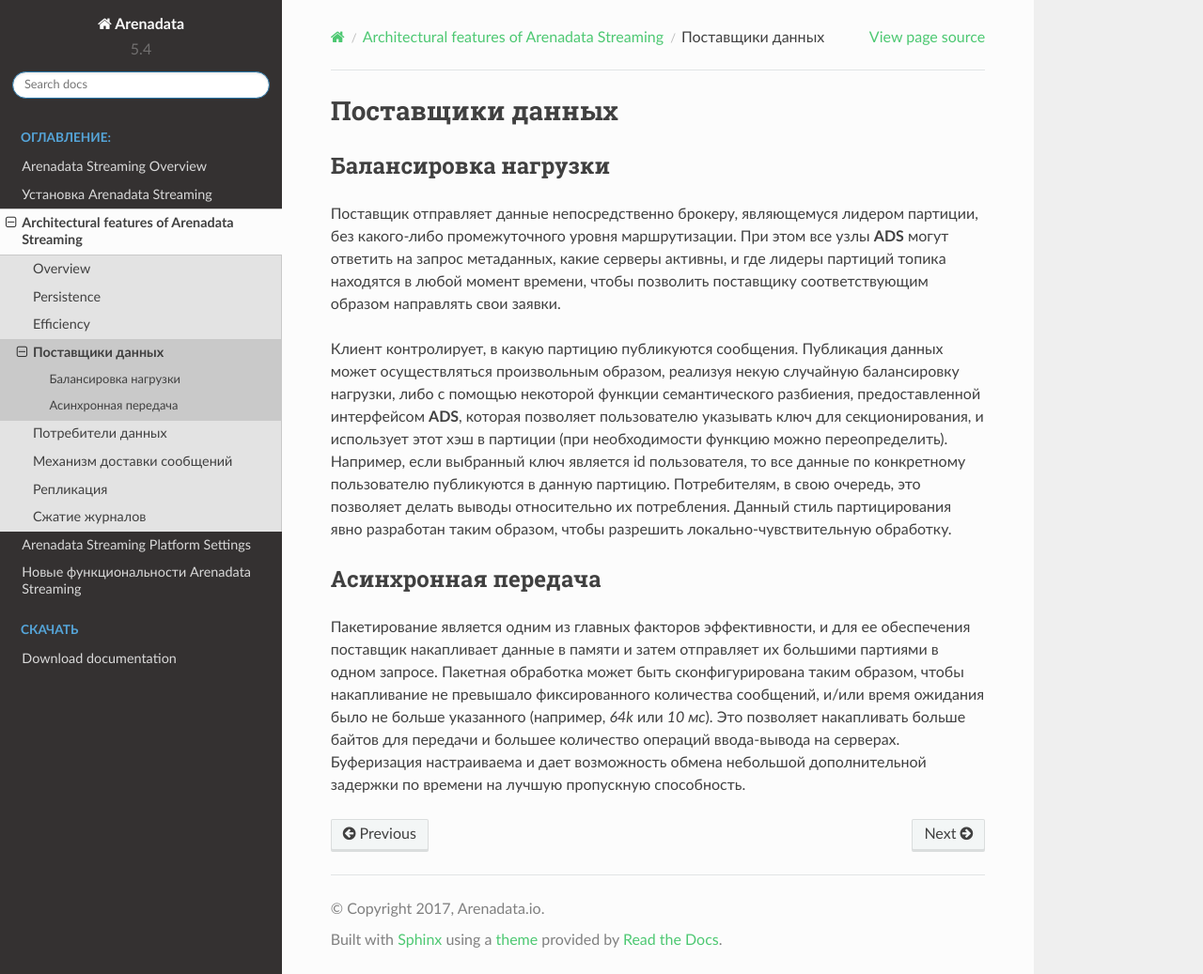
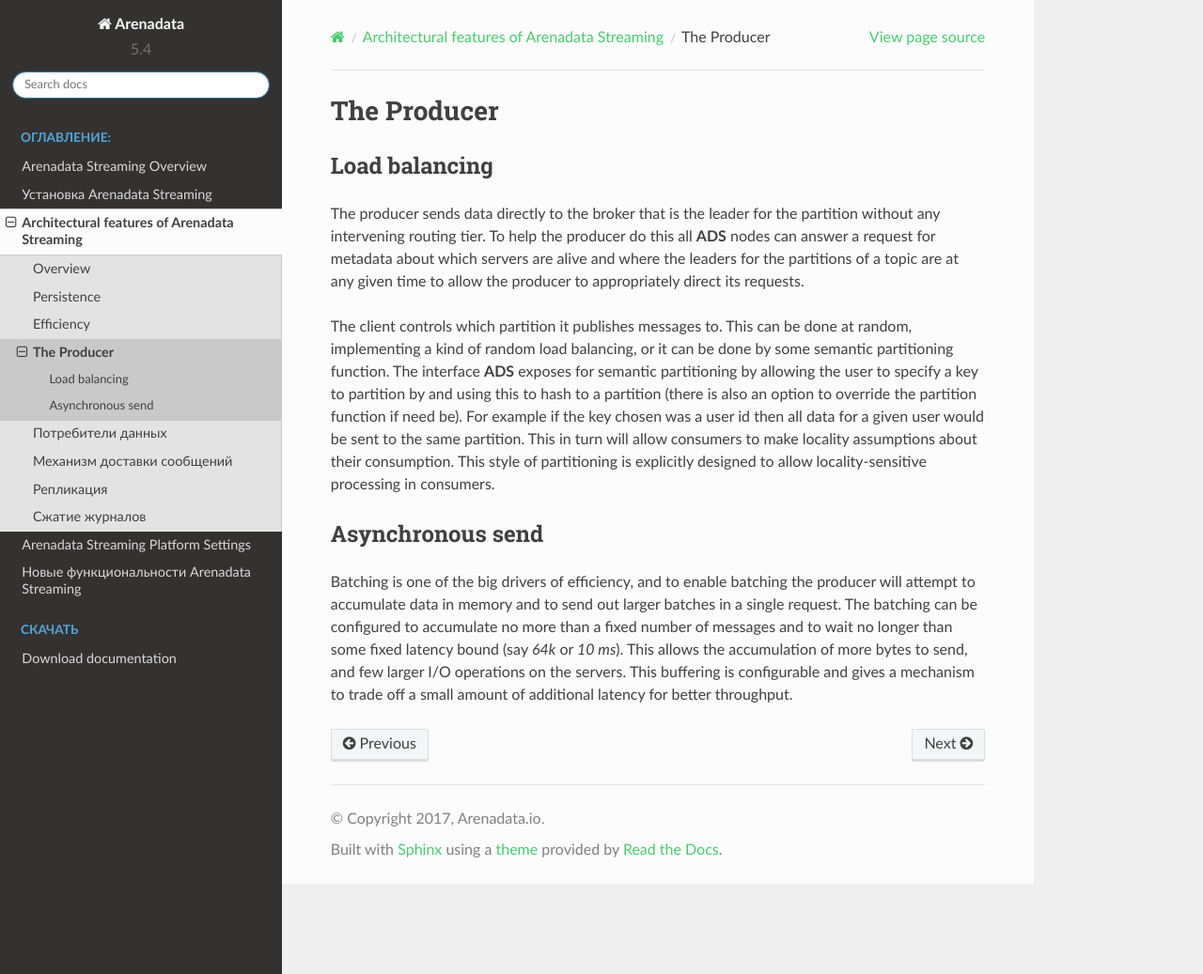
Before and after one commit to arenadata/docs_ads, a Sphinx documentation site: the page built from source/Architecture/producer.rst, in a window 1280 px wide and 1037 px high. Shown: the whole window at 94% size. Built offline with Sphinx 7.4.7 and the Read the Docs theme 2.0.0, drawn with Linux system fonts in a browser that asks for light colours; pages that are not in the unit, such as notebooks, are missing from menus.

Commit message:
Update producer.rst

```diff
--- a/source/Architecture/producer.rst
+++ b/source/Architecture/producer.rst
@@ -1,14 +1,15 @@
-Поставщики данных
-===================
+The Producer
+==============
 
-Балансировка нагрузки
-----------------------
+Load balancing
+----------------
 
-Поставщик отправляет данные непосредственно брокеру, являющемуся лидером партиции, без какого-либо промежуточного уровня маршрутизации. При этом все узлы **ADS** могут ответить на запрос метаданных, какие серверы активны, и где лидеры партиций топика находятся в любой момент времени, чтобы позволить поставщику соответствующим образом направлять свои заявки.
+The producer sends data directly to the broker that is the leader for the partition without any intervening routing tier. To help the producer do this all **ADS** nodes can answer a request for metadata about which servers are alive and where the leaders for the partitions of a topic are at any given time to allow the producer to appropriately direct its requests.
 
-Клиент контролирует, в какую партицию публикуются сообщения. Публикация данных может осуществляться произвольным образом, реализуя некую случайную балансировку нагрузки, либо с помощью некоторой функции семантического разбиения, предоставленной интерфейсом **ADS**, которая позволяет пользователю указывать ключ для секционирования, и использует этот хэш в партиции (при необходимости функцию можно переопределить). Например, если выбранный ключ является id пользователя, то все данные по конкретному пользователю публикуются в данную партицию. Потребителям, в свою очередь, это позволяет делать выводы относительно их потребления. Данный стиль партицирования явно разработан таким образом, чтобы разрешить локально-чувствительную обработку.
+The client controls which partition it publishes messages to. This can be done at random, implementing a kind of random load balancing, or it can be done by some semantic partitioning function. The interface **ADS** exposes for semantic partitioning by allowing the user to specify a key to partition by and using this to hash to a partition (there is also an option to override the partition function if need be). For example if the key chosen was a user id then all data for a given user would be sent to the same partition. This in turn will allow consumers to make locality assumptions about their consumption. This style of partitioning is explicitly designed to allow locality-sensitive processing in consumers.
 
-Асинхронная передача
----------------------
 
-Пакетирование является одним из главных факторов эффективности, и для ее обеспечения поставщик накапливает данные в памяти и затем отправляет их большими партиями в одном запросе. Пакетная обработка может быть сконфигурирована таким образом, чтобы накапливание не превышало фиксированного количества сообщений, и/или время ожидания было не больше указанного (например, *64k* или *10 мс*). Это позволяет накапливать больше байтов для передачи и большее количество операций ввода-вывода на серверах. Буферизация настраиваема и дает возможность обмена небольшой дополнительной задержки по времени на лучшую пропускную способность.
+Asynchronous send
+-------------------
+
+Batching is one of the big drivers of efficiency, and to enable batching the producer will attempt to accumulate data in memory and to send out larger batches in a single request. The batching can be configured to accumulate no more than a fixed number of messages and to wait no longer than some fixed latency bound (say *64k* or *10 ms*). This allows the accumulation of more bytes to send, and few larger I/O operations on the servers. This buffering is configurable and gives a mechanism to trade off a small amount of additional latency for better throughput.
```
